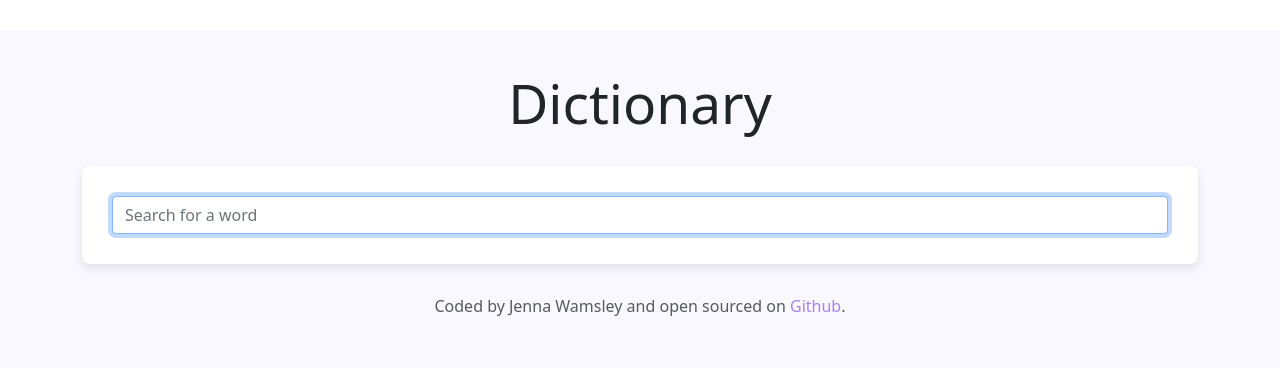
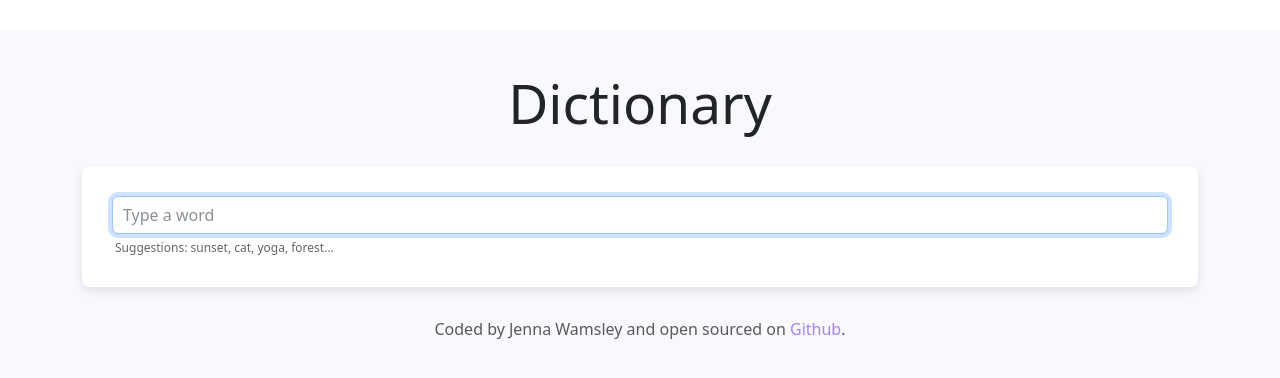
Before and after one commit to jwam-create/dictionary-app-react, a React (Create React App) app: page / in a window 1280 px wide. Shown: the top 378 px of the page. Built offline with nearby package versions, Linux system fonts and the light colour scheme.

Commit message:
Finished styling the app

```diff
--- a/src/App.css
+++ b/src/App.css
@@ -10,6 +10,7 @@
 }
 .App h1 {
 	font-size: 55px;
+	margin-bottom: 0;
 }
 .App h3 {
 	opacity: 0.7;
--- a/src/Dictionary.css
+++ b/src/Dictionary.css
@@ -11,3 +11,17 @@
 	border-radius: 8px;
 	box-shadow: 0 4px 10px rgba(0, 0, 0, 10%);
 }
+.Dictionary input {
+	color: 333;
+	opacity: 0.8;
+	padding: 6px 10px;
+	border: 1px solid #ddd;
+	border-radius: 6px;
+}
+.Dictionary .hint {
+	text-align: left;
+	margin: 5px auto 0;
+	font-size: 12px;
+	opacity: 0.7;
+	padding-left: 3px;
+}
--- a/src/Dictionary.js
+++ b/src/Dictionary.js
@@ -28,12 +28,13 @@ export default function Dictionary() {
 				<form className="d-inline-flex" onSubmit={search}>
 					<input
 						type="search"
-						placeholder="Search for a word"
+						placeholder="Type a word"
 						autoFocus={true}
 						className="form-control"
 						onChange={handleSearchInput}
 					/>
 				</form>
+				<p className="hint">Suggestions: sunset, cat, yoga, forest...</p>
 			</section>
 			<Results results={data} />
 		</div>
--- /dev/null
+++ b/src/Meaning.css
@@ -0,0 +1,3 @@
+.Meaning {
+	text-align: left;
+}
--- a/src/Meaning.js
+++ b/src/Meaning.js
@@ -1,6 +1,7 @@
 import React from "react";
 import Examples from "./Examples";
 import Synonyms from "./Synonyms";
+import "./Meaning.css";
 
 export default function Meaning(props) {
 	return (
--- /dev/null
+++ b/src/Results.css
@@ -0,0 +1,5 @@
+.Results h2 {
+	font-size: 36px;
+	line-height: 1.5;
+	font-weight: 625;
+}
--- a/src/Results.js
+++ b/src/Results.js
@@ -1,12 +1,13 @@
 import React from "react";
 import Meaning from "./Meaning";
+import "./Results.css";
 
 export default function Results(props) {
 	if (props.results) {
 		return (
 			<div className="Results">
 				<section>
-					<h2 className="text-capitalize">{props.results.word}</h2>
+					<h2 className="text-capitalize word">{props.results.word}</h2>
 
 					<h4>
 						{props.results.phonetics.map(function (phonetics, index) {
@@ -14,7 +15,7 @@ export default function Results(props) {
 								<div key={index}>
 									<a href={phonetics.audio} target="_blank" rel="noreferrer">
 										Listen
-									</a>
+									</a>{" "}
 									{phonetics.text}
 								</div>
 							);
--- a/src/Synonyms.css
+++ b/src/Synonyms.css
@@ -1,3 +1,6 @@
+.Synonyms {
+	padding: 0;
+}
 .Synonyms li {
 	list-style: none;
 }
```
